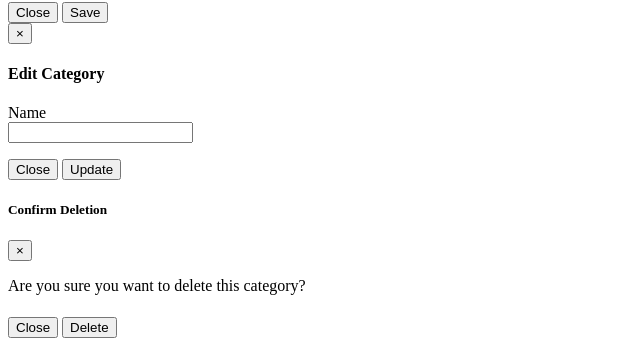
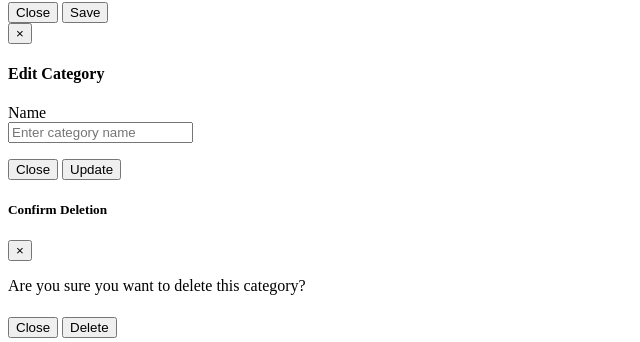
Before and after one commit to lephanbaongoc/QuanLyThuVien, a PHP site: page /includes/category_modal.php in a window 1280 px wide. Shown: the part 143-485 px from the top of the page, without its empty margins (0-640 px from the left). Run offline with PHP 8.4, Linux system fonts and the light colour scheme.

Commit message:
Update category_modal.php

```diff
--- a/admin/includes/category_modal.php
+++ b/admin/includes/category_modal.php
@@ -36,35 +36,47 @@
     </div>
 </div>
 
-
-<!-- Edit -->
-<div class="modal fade" id="edit">
+<!-- Edit Category Modal -->
+<div class="modal fade" id="edit" tabindex="-1" role="dialog" aria-labelledby="editCategoryLabel" aria-hidden="true">
     <div class="modal-dialog">
         <div class="modal-content">
+            <!-- Modal Header -->
             <div class="modal-header">
                 <button type="button" class="close" data-dismiss="modal" aria-label="Close">
-                  <span aria-hidden="true">&times;</span></button>
-              <h4 class="modal-title"><b>Edit Category</b></h4>
+                    <span aria-hidden="true">&times;</span>
+                </button>
+                <h4 class="modal-title" id="editCategoryLabel"><b>Edit Category</b></h4>
             </div>
+
+            <!-- Modal Body -->
             <div class="modal-body">
                 <form class="form-horizontal" method="POST" action="category_edit.php">
+                    <!-- Hidden Category ID -->
                     <input type="hidden" class="catid" name="id">
+
+                    <!-- Name Field -->
                     <div class="form-group">
                         <label for="edit_name" class="col-sm-3 control-label">Name</label>
-
                         <div class="col-sm-9">
-                      <input type="text" class="form-control" id="edit_name" name="name">
+                            <input type="text" class="form-control" id="edit_name" name="name" placeholder="Enter category name" required>
                         </div>
                     </div>
+                </form>
             </div>
+
+            <!-- Modal Footer -->
             <div class="modal-footer">
-              <button type="button" class="btn btn-default btn-flat pull-left" data-dismiss="modal"><i class="fa fa-close"></i> Close</button>
-              <button type="submit" class="btn btn-success btn-flat" name="edit"><i class="fa fa-check-square-o"></i> Update</button>
-              </form>
+                <button type="button" class="btn btn-default btn-flat pull-left" data-dismiss="modal">
+                    <i class="fa fa-close"></i> Close
+                </button>
+                <button type="submit" class="btn btn-success btn-flat" name="edit">
+                    <i class="fa fa-check-square-o"></i> Update
+                </button>
             </div>
         </div>
     </div>
 </div>
+
 
 <!-- Delete -->
 <div class="modal fade" id="delete" tabindex="-1" role="dialog" aria-labelledby="deleteModalLabel" aria-hidden="true">
```
Lines whose indentation alone changed are shown as unchanged.
